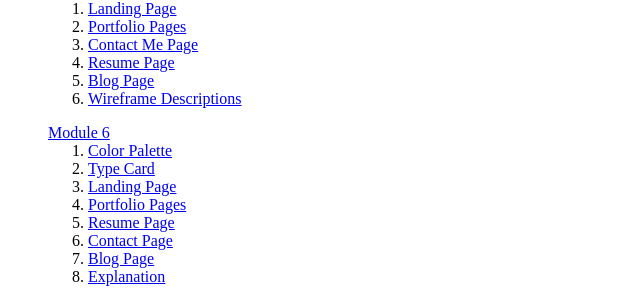
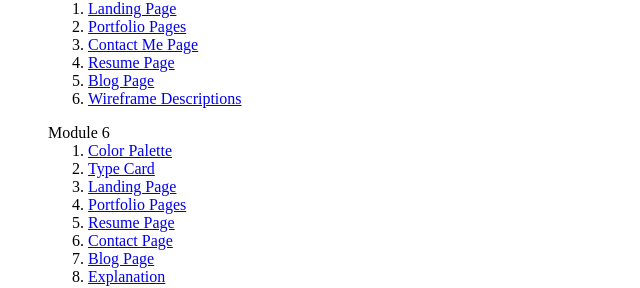
Before and after one commit to natorcutt/homebase, a plain HTML site: page index.html in a window 1280 px wide. Shown: the part 256-544 px from the top of the page, 0-640 px from the left. Drawn offline with Linux system fonts and the light colour scheme.

Commit message:
changed "Module 6" from a link

```diff
--- a/index.html
+++ b/index.html
@@ -21,7 +21,7 @@
 			<li> <a href="https://docs.google.com/drawings/d/1WCrewn9K4moAytjdoEHkwVa7YYzb5aUD7t-mHXVEI7s/edit?usp=sharing">Contact Me Page</a> </li>
 			<li> <a href="https://docs.google.com/drawings/d/1Eb_3V4D-4H3Q8Ub84cTdB-Bgb4v8AUJN3_Mk5wp55Fo/edit?usp=sharing">Resume Page</a> </li>
 			<li> <a href="https://docs.google.com/drawings/d/1RW3KLx-1SMGCiU1Usc12NkU_MbVetVjhV47v35dYo_Y/edit?usp=sharing">Blog Page</a> </li>
-			<li> <a href="module5.pdf">Wireframe Descriptions</li>
+			<li> <a href="module5.pdf"> Wireframe Descriptions </a> </li>
 		</ol>
 	<!--end nested list--> </ul>
 	</li> <!--close list containing nested list -->
```
